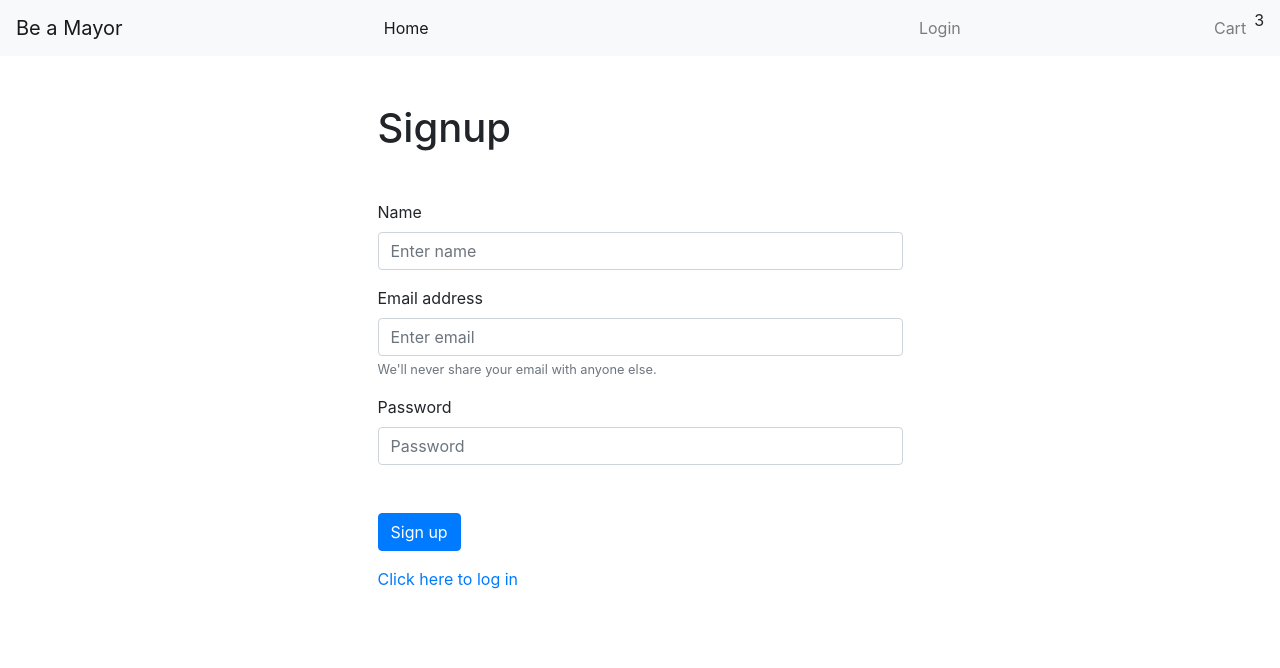
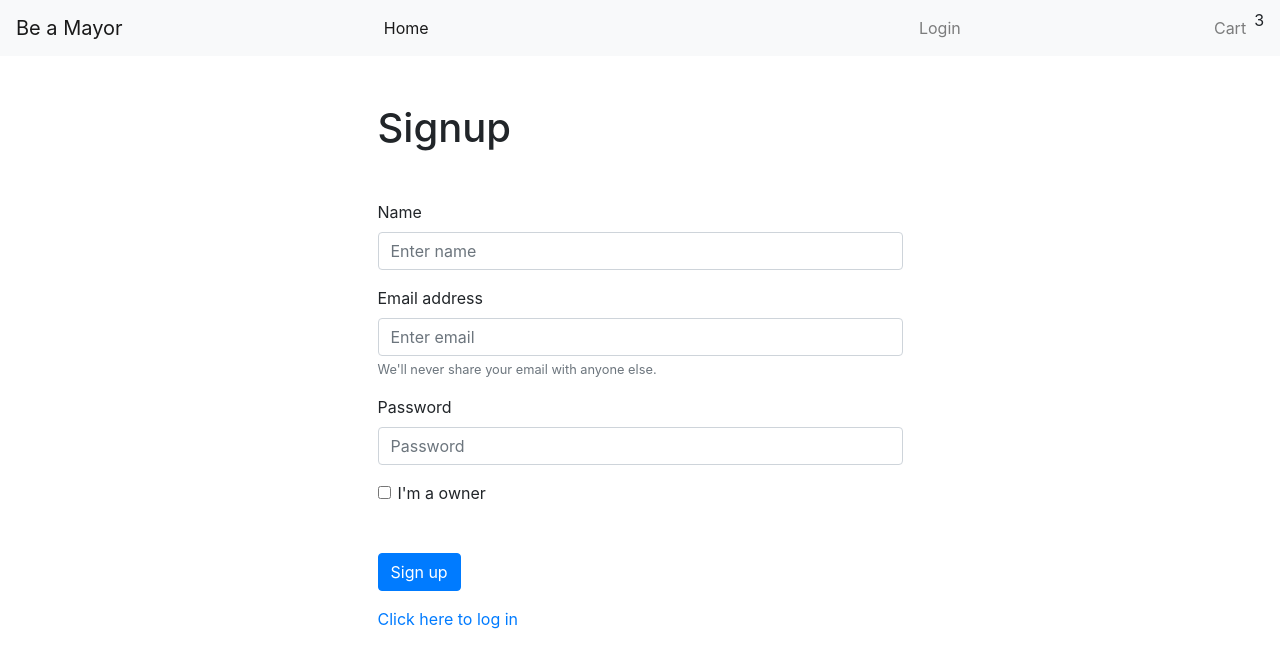
Before and after one commit to GoksenCodes/be-a-mayor-client, a React (Create React App) app: page /signup in a window 1280 px wide. Shown: the top 668 px of the page. Built offline with nearby package versions, Linux system fonts and the light colour scheme; no server answers.

Commit message:
isOwner checkbox added and signUpForm and added isOwner to action

```diff
--- a/src/pages/SignUp/index.js
+++ b/src/pages/SignUp/index.js
@@ -12,6 +12,7 @@ export default function SignUp() {
   const [name, setName] = useState("");
   const [email, setEmail] = useState("");
   const [password, setPassword] = useState("");
+  const [isOwner, setIsOwner] = useState("");
   const dispatch = useDispatch();
   const token = useSelector(selectToken);
   const history = useHistory();
@@ -25,11 +26,12 @@ export default function SignUp() {
   function submitForm(event) {
     event.preventDefault();
 
-    dispatch(signUp(name, email, password));
+    dispatch(signUp(name, email, password, isOwner));
 
     setEmail("");
     setPassword("");
     setName("");
+    setIsOwner("TRUE");
   }
 
   return (
@@ -40,7 +42,7 @@ export default function SignUp() {
           <Form.Label>Name</Form.Label>
           <Form.Control
             value={name}
-            onChange={event => setName(event.target.value)}
+            onChange={(event) => setName(event.target.value)}
             type="text"
             placeholder="Enter name"
             required
@@ -50,7 +52,7 @@ export default function SignUp() {
           <Form.Label>Email address</Form.Label>
           <Form.Control
             value={email}
-            onChange={event => setEmail(event.target.value)}
+            onChange={(event) => setEmail(event.target.value)}
             type="email"
             placeholder="Enter email"
             required
@@ -64,12 +66,28 @@ export default function SignUp() {
           <Form.Label>Password</Form.Label>
           <Form.Control
             value={password}
-            onChange={event => setPassword(event.target.value)}
+            onChange={(event) => setPassword(event.target.value)}
             type="password"
             placeholder="Password"
             required
           />
         </Form.Group>
+
+        <Form className="">
+          <div className="form-check">
+            <input
+              value={isOwner}
+              type="checkbox"
+              className="form-check-input"
+              id="exampleCheck1"
+              onClick={(event) => setIsOwner(event.target.value)}
+            />
+            <label className="form-check-label" htmlFor="exampleCheck1">
+              I'm a owner
+            </label>
+          </div>
+        </Form>
+
         <Form.Group className="mt-5">
           <Button variant="primary" type="submit" onClick={submitForm}>
             Sign up
--- a/src/store/user/actions.js
+++ b/src/store/user/actions.js
@@ -26,7 +26,7 @@ const tokenStillValid = (userWithoutToken) => ({
 
 export const logOut = () => ({ type: LOG_OUT });
 
-export const signUp = (name, email, password) => {
+export const signUp = (name, email, password, isOwner) => {
   return async (dispatch, getState) => {
     dispatch(appLoading());
     try {
@@ -34,6 +34,7 @@ export const signUp = (name, email, password) => {
         name,
         email,
         password,
+        isOwner,
       });
 
       dispatch(loginSuccess(response.data));
```
